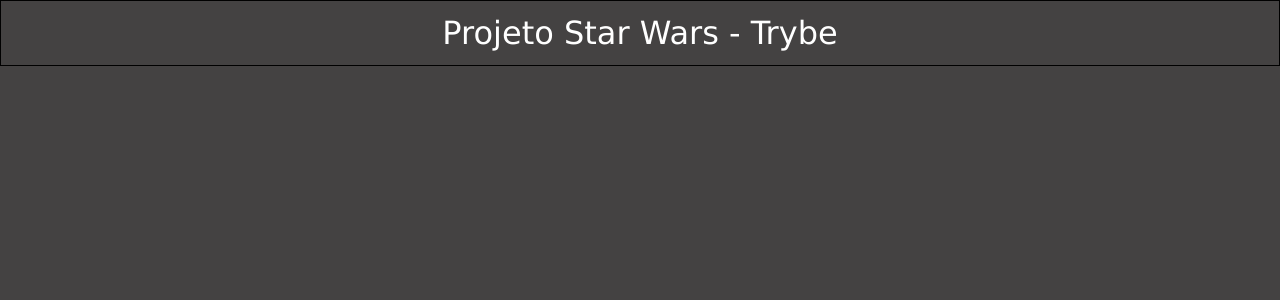
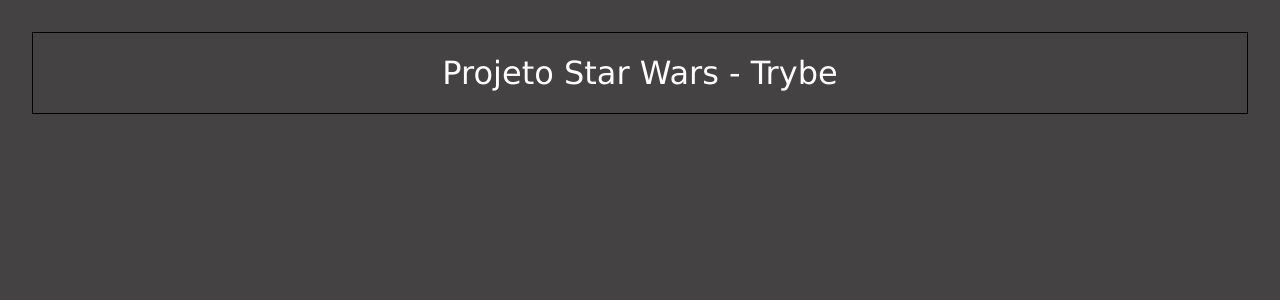
Before and after one commit to JhonatasAnicezio/StarWars---Planets, a React (Create React App) app: page / in a window 1280 px wide. Shown: the top 300 px of the page. Built offline with nearby package versions, Linux system fonts and the light colour scheme; no server answers.

Commit message:
feat(index/CSS): add more css in index

```diff
--- a/src/index.css
+++ b/src/index.css
@@ -17,7 +17,7 @@
 menu, nav, output, ruby, section, summary,
 time, mark, audio, video {
 	margin: 0;
-	padding: 0;
+	padding: 1vh;
 	border: 0;
 	font-size: 100%;
 	font: inherit;
```
